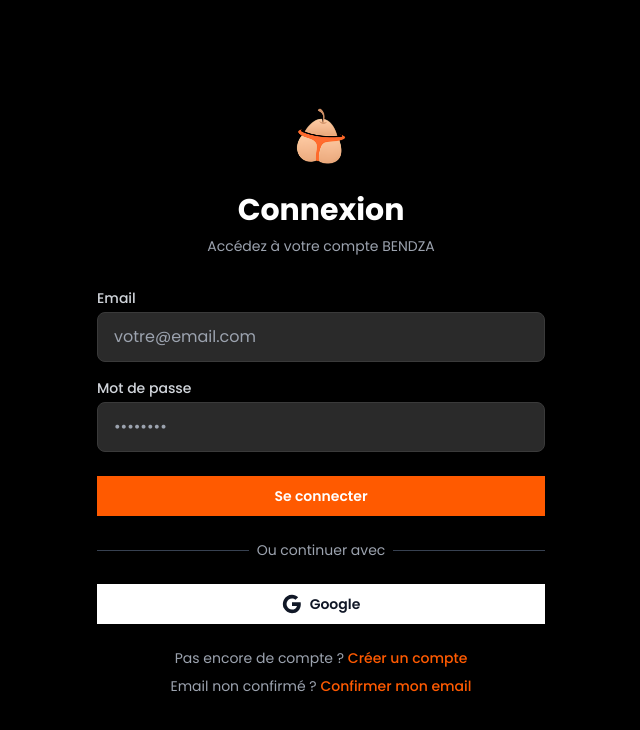
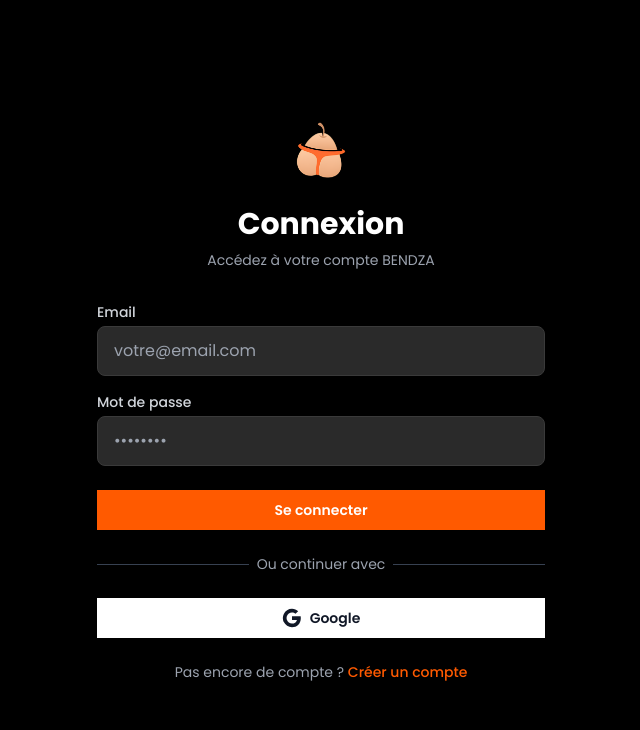
Before and after one commit to GytXDev/bendza, a React (Vite) app: page /login in a window 1280 px wide. Shown: the top 730 px of the page, without its empty margins (319-959 px from the left). Built offline with nearby package versions, Linux system fonts and the light colour scheme; no server answers.

Commit message:
Remove email confirmation link from login page for better UX

```diff
--- a/src/pages/Login.jsx
+++ b/src/pages/Login.jsx
@@ -209,17 +209,11 @@
             </Button>
           </div>
 
-          <div className="text-center space-y-2">
+          <div className="text-center">
             <p className="text-sm text-gray-400">
               Pas encore de compte ?{' '}
               <Link to="/register" className="font-medium text-orange-500 hover:text-orange-400">
                 Créer un compte
-              </Link>
-            </p>
-            <p className="text-sm text-gray-400">
-              Email non confirmé ?{' '}
-              <Link to="/confirm-email" className="font-medium text-orange-500 hover:text-orange-400">
-                Confirmer mon email
               </Link>
             </p>
           </div>
```
